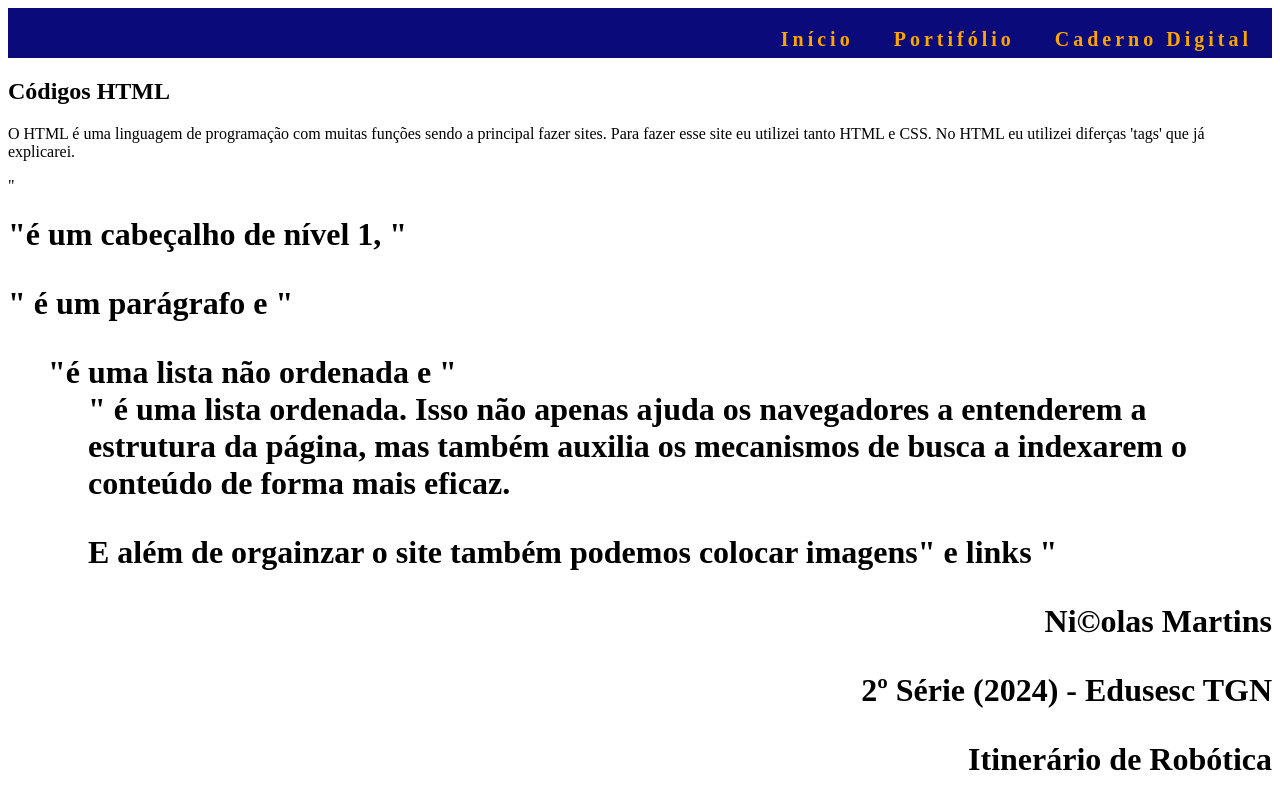
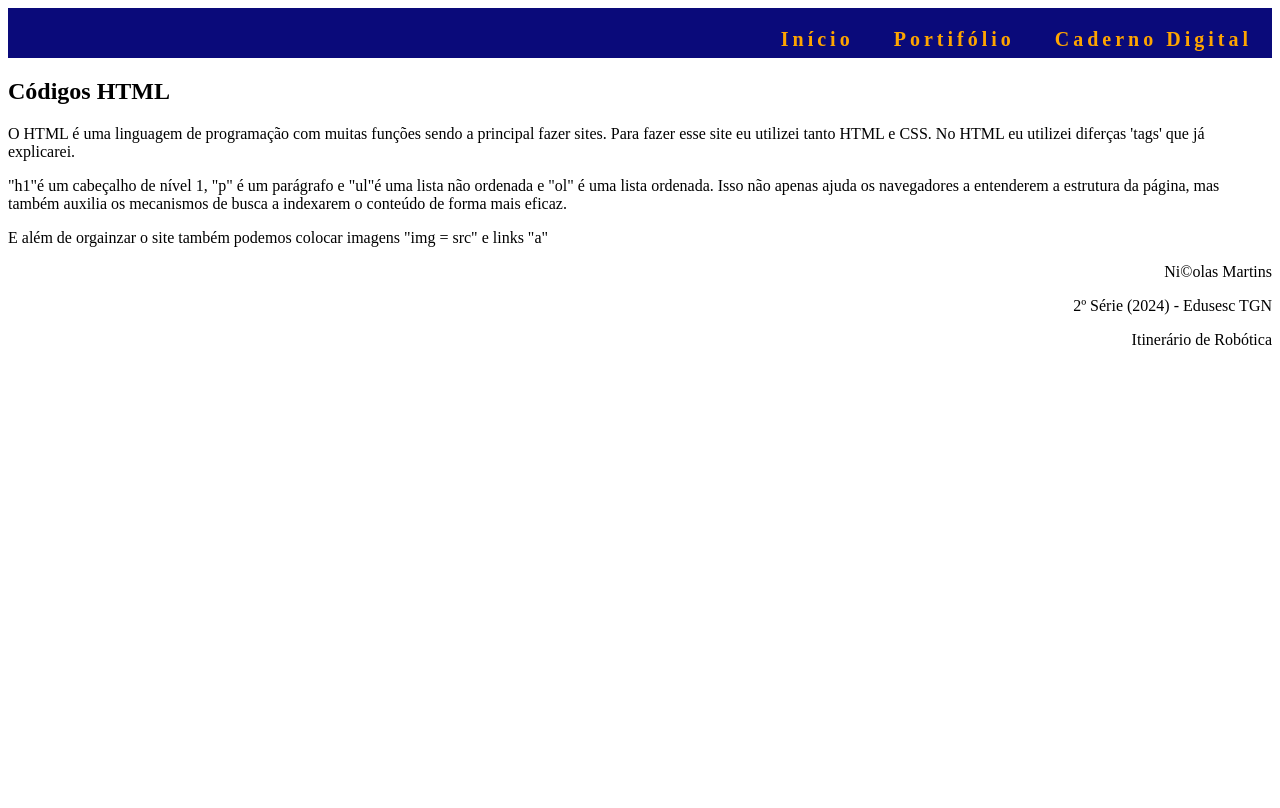
Before and after one commit to nic60069/Caderno-Digital, a plain HTML site: page aula1.html in a window 1280 px wide. Drawn offline with Linux system fonts and the light colour scheme.

Commit message:
Update aula1.html

```diff
--- a/aula1.html
+++ b/aula1.html
@@ -17,8 +17,8 @@
     </section>
     <h2>Códigos HTML</h2>
   <p> O HTML é uma linguagem de programação com muitas funções sendo a principal fazer sites. Para fazer esse site eu utilizei tanto HTML e CSS. No HTML eu utilizei diferças 'tags' que já explicarei. </p>
-    <p> "<h1>"é um cabeçalho de nível 1, "<p>" é um parágrafo e "<ul>"é uma lista não ordenada e "<ol>" é uma lista ordenada. Isso não apenas ajuda os navegadores a entenderem a estrutura da página, mas também auxilia os mecanismos de busca a indexarem o conteúdo de forma mais eficaz. </p>
-     <p> E além de orgainzar o site também podemos colocar imagens"<img = src> e links "<a></p>
+    <p> "h1"é um cabeçalho de nível 1, "p" é um parágrafo e "ul"é uma lista não ordenada e "ol" é uma lista ordenada. Isso não apenas ajuda os navegadores a entenderem a estrutura da página, mas também auxilia os mecanismos de busca a indexarem o conteúdo de forma mais eficaz. </p>
+     <p> E além de orgainzar o site também podemos colocar imagens "img = src" e links "a" </p>
         <footer>
         <p> Ni©olas Martins </p>
         <p>2º Série (2024) - Edusesc TGN <p>
```
